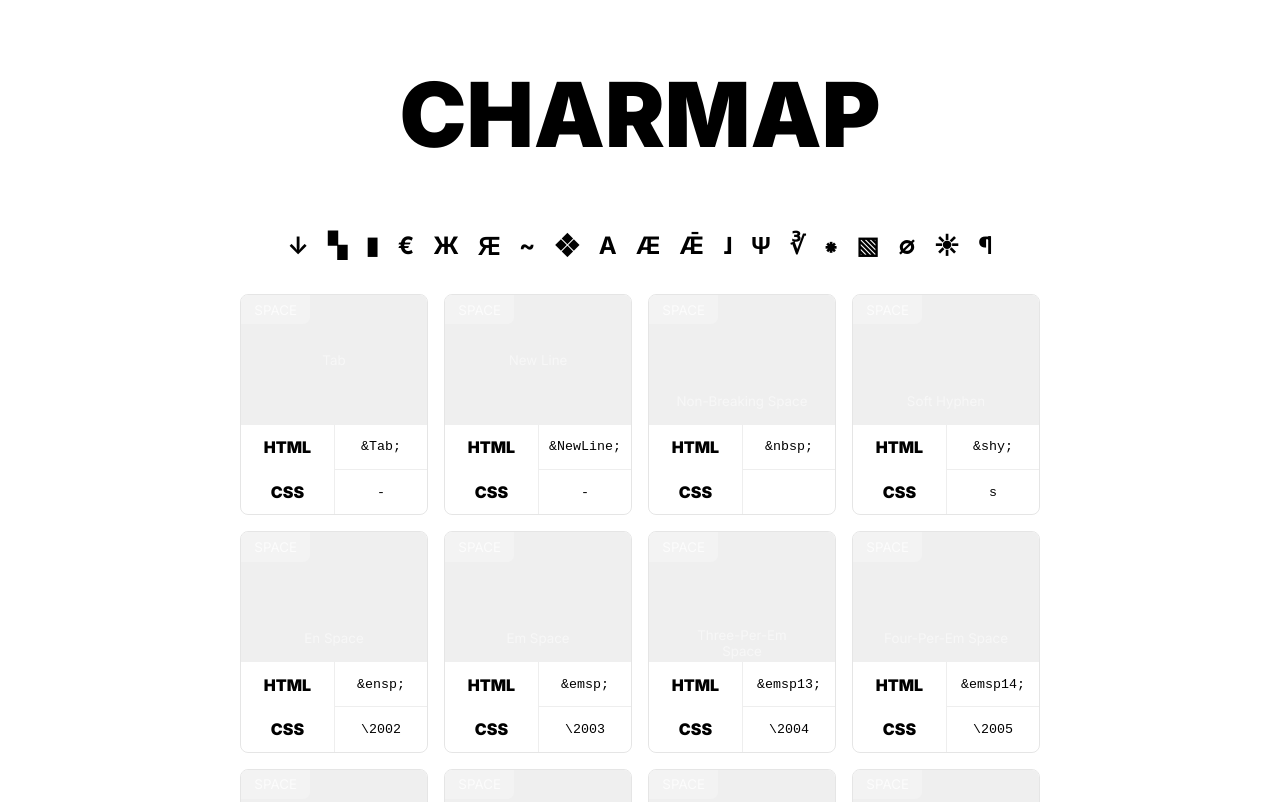
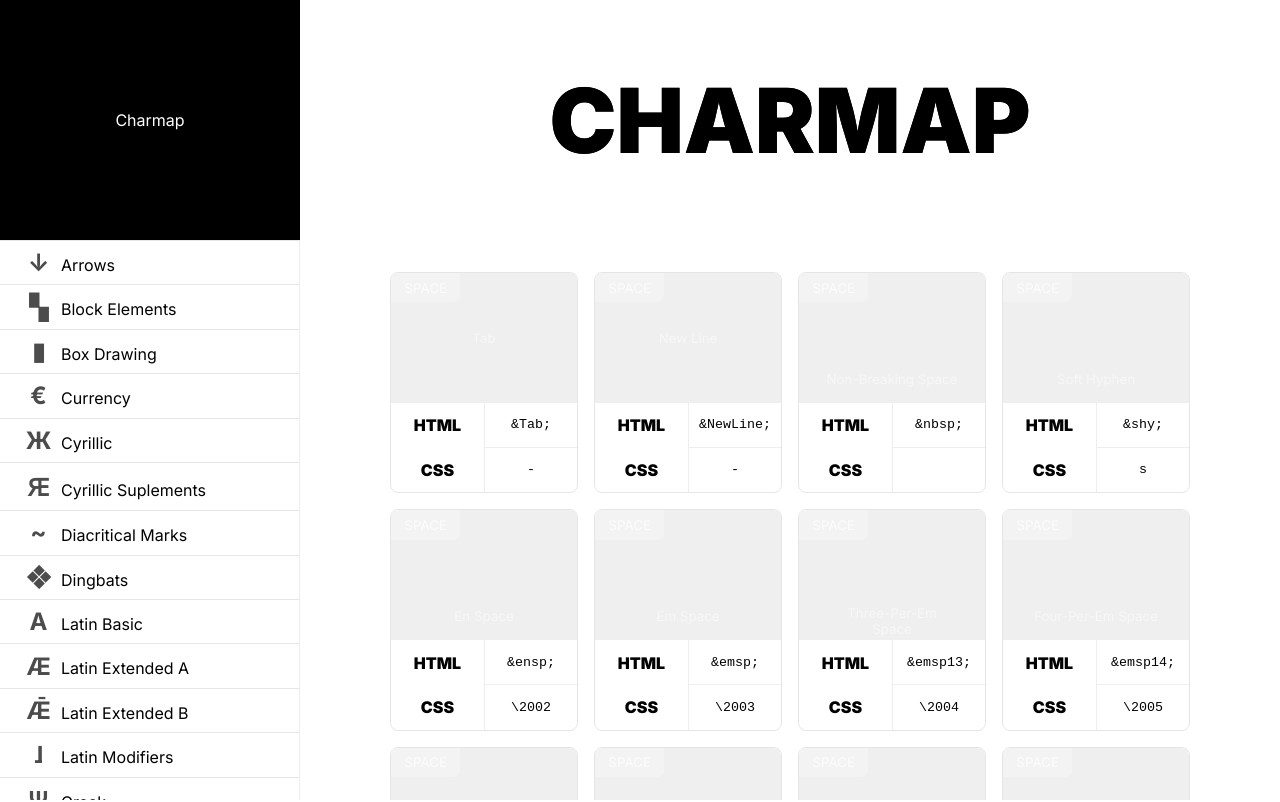
Before and after one commit to elvessousa/charmap, a Next.js app: page / in a window 1280 px wide. Shown: the top 802 px of the page. Built offline with nearby package versions, Linux system fonts and the light colour scheme.

Commit message:
Layout changes.

```diff
--- a/components/Filter/index.tsx
+++ b/components/Filter/index.tsx
@@ -1,38 +1,18 @@
 import Link from "next/link";
+import { navigation } from "../../data/navigation";
 import { FilterNavigation } from "./styles";
 
 const Filter: React.FC = () => {
-  const filters = [
-    { category: "arrows", symbol: "&darr;" },
-    { category: "blocks", symbol: "&#9626;" },
-    { category: "boxes", symbol: "&marker;" },
-    { category: "currency", symbol: "&euro;" },
-    { category: "cyrillic", symbol: "&ZHcy;" },
-    { category: "cyrillic-sup", symbol: "&#1304;" },
-    { category: "diacritical", symbol: "&#126;" },
-    { category: "dingbats", symbol: "&#10070;" },
-    { category: "latin", symbol: "A" },
-    { category: "extended", symbol: "&AElig;" },
-    { category: "extended2", symbol: "&#482;" },
-    { category: "latin-mod", symbol: "&#745;" },
-    { category: "greek", symbol: "&Psi;" },
-    // { category: "hebrew", symbol: "&alefsym;" },
-    { category: "math", symbol: "&#8731;" },
-    { category: "punctuation", symbol: "&#8277;" },
-    { category: "shapes", symbol: "&#9639;" },
-    { category: "spaces", symbol: "&empty;" },
-    { category: "symbols", symbol: "&#9728;" },
-    { category: "typography", symbol: "&para;" },
-    // { category: "yellow", symbol: "#f5c211" },
-  ];
-
   return (
     <FilterNavigation>
       <ul>
-        {filters.map((filter, index) => (
+        {navigation.map((item, index) => (
           <li key={index}>
-            <Link href={`/[chars]`} as={`/${filter.category}`}>
-              <a dangerouslySetInnerHTML={{ __html: filter.symbol }} />
+            <Link href={`/[chars]`} as={`/${item.category}`}>
+              <a>
+                <span dangerouslySetInnerHTML={{ __html: item.symbol }} />
+                {item.name}
+              </a>
             </Link>
           </li>
         ))}
--- a/components/Filter/styles.ts
+++ b/components/Filter/styles.ts
@@ -1,36 +1,42 @@
 import styled from "styled-components";
 
 export const FilterNavigation = styled.nav`
-  width: 45em;
-  margin: 2em auto;
+  width: 100%;
 
-  @media screen and (min-width: 15em) and (max-width: 47em) {
-    display: none;
+  ul {
+    list-style: none;
+    display: flex;
+    flex-direction: column;
+    padding: 0;
+    margin: 0;
   }
 
-  a,
-  button {
+  li {
+    border-top: 1px solid rgba(0, 0, 0, 0.1);
+  }
+
+  a {
+    padding: 0 1em;
+    display: block;
+    transition: all 0.2s ease-in-out;
+
+    span {
       background: transparent;
       border: 0;
       cursor: pointer;
       font-weight: bold;
       font-size: 1.5em;
-    width: 2em;
+      width: 45px;
+      text-align: center;
+      display: inline-block;
       border-radius: 0.15em;
       padding: 0.3em;
-    transition: all 0.2s ease-in-out;
+      opacity: 0.7;
+    }
 
     &:hover {
-      background: #000;
-      color: #fff;
+      background: #eee;
+      opacity: 1;
     }
   }
-
-  ul {
-    list-style: none;
-    display: flex;
-    padding: 0;
-    align-items: center;
-    justify-content: space-between;
-  }
 `;
--- a/components/Layout/index.tsx
+++ b/components/Layout/index.tsx
@@ -14,7 +14,12 @@ const Layout: React.FC<LayoutProps> = ({ title, children }) => {
         <link rel="icon" href="/favicon.ico" />
       </Head>
 
-      <main>{children}</main>
+      <main>
+        <div className="logo">
+          <p>Charmap</p>
+        </div>
+        <h1>{title}</h1>
+        {children}
         <footer>
           <p>
             Made with ♥ in SP <br />
@@ -24,6 +29,7 @@ const Layout: React.FC<LayoutProps> = ({ title, children }) => {
             &copy; 2020
           </p>
         </footer>
+      </main>
     </>
   );
 };
--- /dev/null
+++ b/data/navigation.ts
@@ -0,0 +1,23 @@
+export const navigation = [
+  { name: "Arrows", category: "arrows", symbol: "&darr;" },
+  { name: "Block Elements", category: "blocks", symbol: "&#9626;" },
+  { name: "Box Drawing", category: "boxes", symbol: "&marker;" },
+  { name: "Currency", category: "currency", symbol: "&euro;" },
+  { name: "Cyrillic", category: "cyrillic", symbol: "&ZHcy;" },
+  { name: "Cyrillic Suplements", category: "cyrillic-sup", symbol: "&#1304;" },
+  { name: "Diacritical Marks", category: "diacritical", symbol: "&#126;" },
+  { name: "Dingbats", category: "dingbats", symbol: "&#10070;" },
+  { name: "Latin Basic", category: "latin", symbol: "A" },
+  { name: "Latin Extended A", category: "extended", symbol: "&AElig;" },
+  { name: "Latin Extended B", category: "extended2", symbol: "&#482;" },
+  { name: "Latin Modifiers", category: "latin-mod", symbol: "&#745;" },
+  { name: "Greek", category: "greek", symbol: "&Psi;" },
+  // { name: "Hebrew", category: "hebrew", symbol: "&alefsym;" },
+  { name: "Math symbols", category: "math", symbol: "&#8731;" },
+  { name: "Punctuation", category: "punctuation", symbol: "&#8277;" },
+  { name: "Shapes", category: "shapes", symbol: "&#9639;" },
+  { name: "Spaces", category: "spaces", symbol: "&empty;" },
+  { name: "Symbols", category: "symbols", symbol: "&#9728;" },
+  { name: "Typography", category: "typography", symbol: "&para;" },
+  // { name: "Teum", category: "yellow", symbol: "#f5c211" },
+];
--- a/pages/[char].tsx
+++ b/pages/[char].tsx
@@ -20,7 +20,6 @@ interface Character {
 const Dingbats: NextPage<PageProps> = ({ category, chars }) => {
   return (
     <Layout title="Charmap">
-      <h1>Charmap</h1>
       <Filter />
       <div className="characters">
         {chars.map((char: Character) => (
--- a/pages/index.tsx
+++ b/pages/index.tsx
@@ -19,7 +19,6 @@ interface Character {
 
 const Home: NextPage<PageProps> = ({ chars }) => {
   const symbols = chars.filter((char) => char.type === "space");
-  console.log(symbols);
 
   return (
     <Layout title="Charmap">
--- a/styles/globals.css
+++ b/styles/globals.css
@@ -12,6 +12,22 @@ body {
   -webkit-font-smoothing: antialiased;
   -moz-osx-font-smoothing: grayscale;
   scroll-behavior: smooth;
+}
+
+main {
+  height: 100vh;
+  display: grid;
+  grid-template-columns: 300px 1fr 1fr;
+  grid-template-areas:
+    "site title title"
+    "nav chars chars"
+    "footer footer footer";
+  overflow: scroll;
+}
+
+main > nav {
+  grid-area: nav;
+  border-right: 1px solid #eee;
 }
 
 button {
@@ -34,6 +50,10 @@ h1 {
   font-weight: 900;
   text-align: center;
   text-transform: uppercase;
+  grid-area: title;
+  margin: 0;
+  place-items: center;
+  display: grid;
 }
 
 h2 {
@@ -42,16 +62,41 @@ h2 {
   text-transform: capitalize;
 }
 
+.logo {
+  background: #000;
+  color: #fff;
+  display: grid;
+  place-items: center;
+  height: 30vh;
+}
+
 .characters {
   display: grid;
   grid-gap: 1em;
   max-width: 50em;
-  margin: auto;
+  margin: 2em auto;
   grid-template-columns: repeat(4, 1fr);
+  grid-area: chars;
+}
+
+.menu-button {
+  border-radius: 3em;
+  border: 2px solid #eee;
+  bottom: 1em;
+  font-size: 2em;
+  height: 1em;
+  line-height: 0;
+  padding: 1em 0;
+  position: fixed;
+  right: 1em;
+  text-align: center;
+  width: 2em;
 }
 
 footer {
-  padding-block: 2em;
+  border-top: 1px solid #eee;
+  grid-area: footer;
+  padding-block: 1em;
   text-align: center;
 }
 
```
Lines whose indentation alone changed are shown as unchanged.
